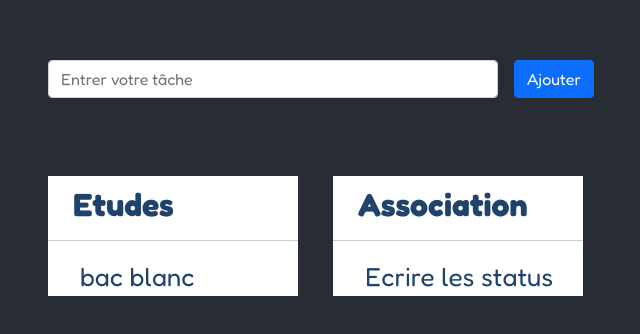
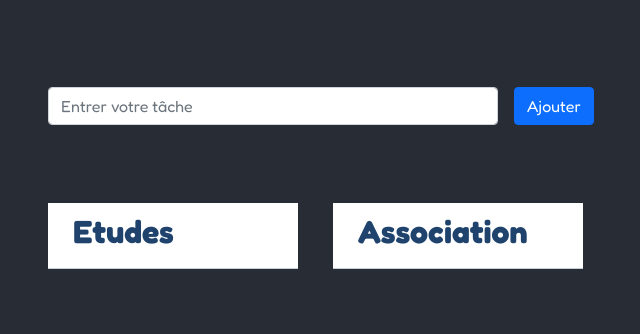
Before and after one commit to EdenSahile/todoList-react, a React (Create React App) app: page / in a window 1280 px wide. Shown: the part 214-548 px from the top of the page, without its empty margins (319-959 px from the left). Built offline with nearby package versions, Linux system fonts and the light colour scheme.

Commit message:
implémentation de la méthode DELETE

```diff
--- a/src/Components/App.js
+++ b/src/Components/App.js
@@ -12,12 +12,12 @@ class App extends Component {
         this.state={
 
             itemsEtudes:[
-              {text:"bac blanc", keyEtudes:Date.now()}
+              {text:"", keyEtudes:Date.now()}
 
 
             ],
              itemsAsso:[
-               {text:"Ecrire les status", keyAsso:Date.now()}
+               {text:"", keyAsso:Date.now()}
               ],
             input:[]
 
@@ -49,19 +49,30 @@ handleChange(e){
     this.setState(state=>({
       itemsEtudes: [newList].concat(state.itemsEtudes),
       input:''
+    }))
+  }
 
 
 
+  delete=(key)=>{
+
+
+// eslint-disable-next-line
+    let filtered=this.state.itemsEtudes.filter((item=>{
+      if(key !==item.keyEtudes){return item}
+
     }))
+
+     this.setState({
+        itemsEtudes:filtered
+      })
 
 
   }
 
-
 handleSubmit(e){
     e.preventDefault()
      this.add()
-
 
 }
 
@@ -77,11 +88,18 @@ handleSubmit(e){
         <div className='container'>
 
           <div className='row'>
-            <Header input={this.state.input} change={(e)=>this.handleChange(e)}  submit={(e)=>this.handleSubmit(e)}/>
+            <Header
+             items={this.state.itemsEtudes}
+              input={this.state.input}
+              change={(e)=>this.handleChange(e)}
+               submit={(e)=>this.handleSubmit(e)}/>
           </div>
 
           <div className='row'>
-           <TodosList itemsEtudes={this.state.itemsEtudes}  itemsAsso={this.state.itemsAsso} />
+           <TodosList
+           itemsEtudes={this.state.itemsEtudes}
+            itemsAsso={this.state.itemsAsso}
+            delete= {(e)=>this.delete(e)}/>
             </div>
 
           </div>
--- a/src/Components/Header.js
+++ b/src/Components/Header.js
@@ -15,6 +15,7 @@ class Header extends Component {
 
               <form className='form' onSubmit={(e)=>this.props.submit(e)}>
                 <input
+
                 type="text"
                 className='form-control'
                 id="todo"
--- a/src/Components/TodoEtudes.js
+++ b/src/Components/TodoEtudes.js
@@ -18,11 +18,12 @@ class TodoEtudes extends Component {
                         this.props.itemsEtudes.map((item=>{
 
                              return(
-                                <li key={item.keyEtudes}>{item.text}</li>
+                                <li
+                                key={item.keyEtudes}
+                                onClick={()=>this.props.delete(item.keyEtudes)}
+                                >{item.text}</li>
                             )
                         }))
-
-
 
                        }
 
--- a/src/Components/TodosList.js
+++ b/src/Components/TodosList.js
@@ -14,12 +14,17 @@ class TodosList extends Component {
 
             <React.Fragment>
                 <div className='col-sm-3 offset-3'>
-                    <TodoEtudes itemsEtudes={this.props.itemsEtudes}  keyEtudes={this.props.keyEtudes}/>
+                    <TodoEtudes
+                    itemsEtudes={this.props.itemsEtudes}
+                     keyEtudes={this.props.keyEtudes}
+                      delete={this.props.delete}/>
                 </div>
 
                 <div className='col-sm-6'>
 
-                    <TodoAssociation itemsAsso={this.props.itemsAsso}  keyAsso={this.props.keyAsso}/>
+                    <TodoAssociation
+                    itemsAsso={this.props.itemsAsso}
+                     keyAsso={this.props.keyAsso}/>
                 </div>
 
               </React.Fragment>
```
